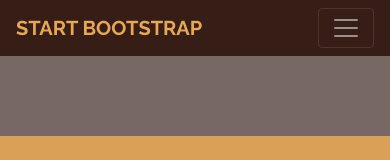
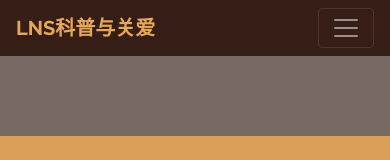
Before and after one commit to orangeon/newpage, a website: page store.html in a window 390 px wide. Shown: the top 160 px of the page. Drawn offline with nearby package versions, Linux system fonts and the light colour scheme; files that its build step writes are made by us from their sources.

Commit message:
Update store.html

```diff
--- a/store.html
+++ b/store.html
@@ -32,7 +32,7 @@
     <!-- Navigation -->
     <nav class="navbar navbar-expand-lg navbar-dark py-lg-4" id="mainNav">
       <div class="container">
-        <a class="navbar-brand text-uppercase text-expanded font-weight-bold d-lg-none" href="#">Start Bootstrap</a>
+        <a class="navbar-brand text-uppercase text-expanded font-weight-bold d-lg-none" href="#">LNS科普与关爱</a>
         <button class="navbar-toggler" type="button" data-toggle="collapse" data-target="#navbarResponsive" aria-controls="navbarResponsive" aria-expanded="false" aria-label="Toggle navigation">
           <span class="navbar-toggler-icon"></span>
         </button>
```
